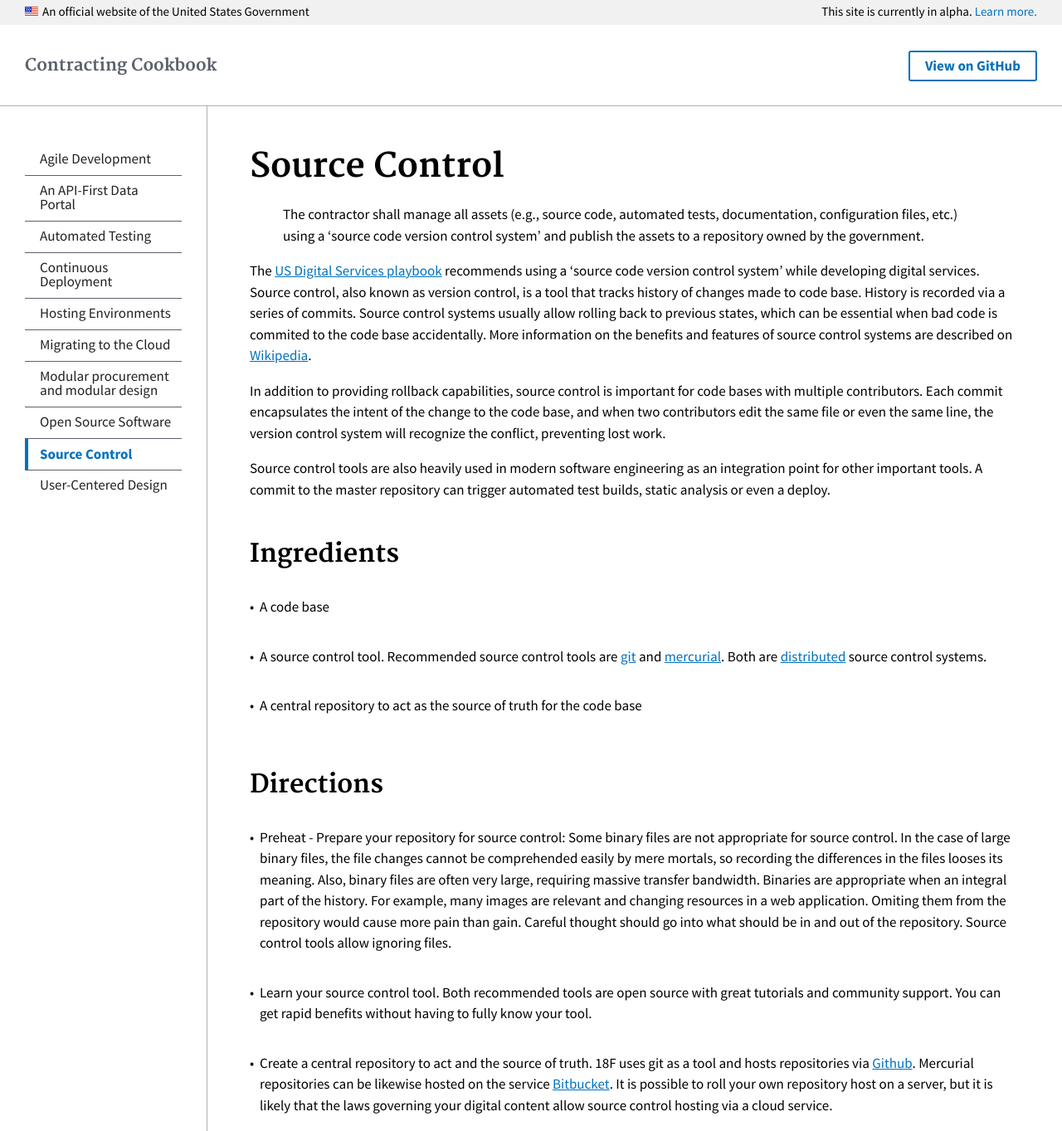
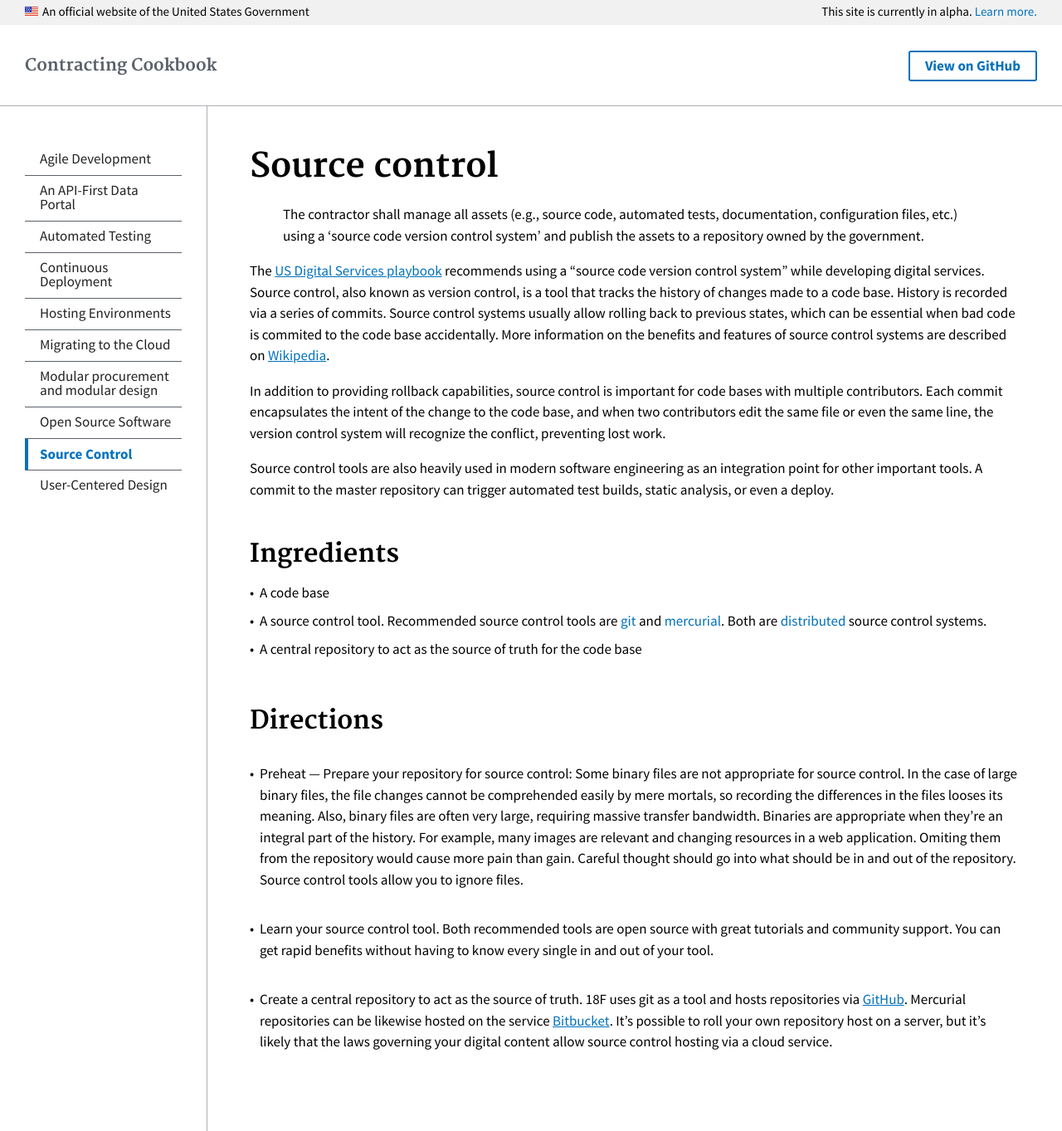
Before and after one commit to 18F/contracting-cookbook, a Jekyll site: the page built from _recipes/source-control.md, in a window 1280 px wide and 1363 px high. Shown: the whole window at 83% size. Built offline with Jekyll 4.4.1, drawn with Linux system fonts in a browser that asks for light colours.

Commit message:
style edits

```diff
--- a/_recipes/source-control.md
+++ b/_recipes/source-control.md
@@ -2,30 +2,27 @@
 layout: main
 permalink: /recipes/source-control/
 ---
-# Source Control
+# Source control
 
 > The contractor shall manage all assets (e.g., source code, automated tests, documentation, configuration files, etc.) using a 'source code version control system' and publish the assets to a repository owned by the government.
 
-The [US Digital Services playbook](https://playbook.cio.gov) recommends using a 'source code version control system' while developing digital services. Source control, also known as version control, is a tool that tracks history of changes made to code base. History is recorded via a series of commits. Source control systems usually allow rolling back to previous states, which can be essential when bad code is commited to the code base accidentally. More information on the benefits and features of source control systems are described on [Wikipedia](https://en.wikipedia.org/wiki/Version_control).
+The [US Digital Services playbook](https://playbook.cio.gov) recommends using a "source code version control system" while developing digital services. Source control, also known as version control, is a tool that tracks the history of changes made to a code base. History is recorded via a series of commits. Source control systems usually allow rolling back to previous states, which can be essential when bad code is commited to the code base accidentally. More information on the benefits and features of source control systems are described on [Wikipedia](https://en.wikipedia.org/wiki/Version_control).
 
 In addition to providing rollback capabilities, source control is important for code bases with multiple contributors. Each commit encapsulates the intent of the change to the code base, and when two contributors edit the same file or even the same line, the version control system will recognize the conflict, preventing lost work.
 
-Source control tools are also heavily used in modern software engineering as an integration point for other important tools. A commit to the master repository can trigger automated test builds, static analysis or even a deploy.
-
+Source control tools are also heavily used in modern software engineering as an integration point for other important tools. A commit to the master repository can trigger automated test builds, static analysis, or even a deploy.
 
 ## Ingredients
 
   * A code base
-
   * A source control tool. Recommended source control tools are [git](https://git-scm.com) and [mercurial](https://mercurial.selenic.com). Both are [distributed](https://en.wikipedia.org/wiki/Distributed_version_control) source control systems.
-
   * A central repository to act as the source of truth for the code base
 
 
 ## Directions
 
-  * Preheat - Prepare your repository for source control: Some binary files are not appropriate for source control. In the case of large binary files, the file changes cannot be comprehended easily by mere mortals, so recording the differences in the files looses its meaning. Also, binary files are often very large, requiring massive transfer bandwidth. Binaries are appropriate when an integral part of the history. For example, many images are relevant and changing resources in a web application. Omiting them from the repository would cause more pain than gain. Careful thought should go into what should be in and out of the repository. Source control tools allow ignoring files.
+  * Preheat — Prepare your repository for source control: Some binary files are not appropriate for source control. In the case of large binary files, the file changes cannot be comprehended easily by mere mortals, so recording the differences in the files looses its meaning. Also, binary files are often very large, requiring massive transfer bandwidth. Binaries are appropriate when they're an integral part of the history. For example, many images are relevant and changing resources in a web application. Omiting them from the repository would cause more pain than gain. Careful thought should go into what should be in and out of the repository. Source control tools allow you to ignore files.
 
-  * Learn your source control tool. Both recommended tools are open source with great tutorials and community support. You can get rapid benefits without having to fully know your tool.
+  * Learn your source control tool. Both recommended tools are open source with great tutorials and community support. You can get rapid benefits without having to know every single in and out of your tool.
 
-  * Create a central repository to act and the source of truth. 18F uses git as a tool and hosts repositories via [Github](https://github.com). Mercurial repositories can be likewise hosted on the service [Bitbucket](https://bitbucket.org/). It is possible to roll your own repository host on a server, but it is likely that the laws governing your digital content allow source control hosting via a cloud service.
+  * Create a central repository to act as the source of truth. 18F uses git as a tool and hosts repositories via [GitHub](https://github.com). Mercurial repositories can be likewise hosted on the service [Bitbucket](https://bitbucket.org/). It's possible to roll your own repository host on a server, but it's likely that the laws governing your digital content allow source control hosting via a cloud service.
```
